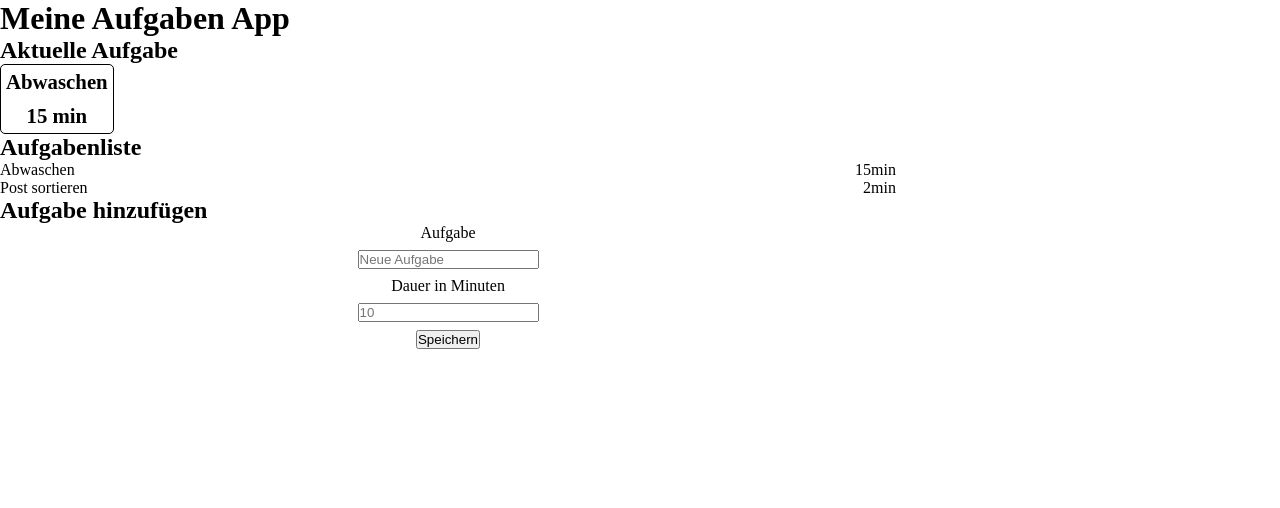
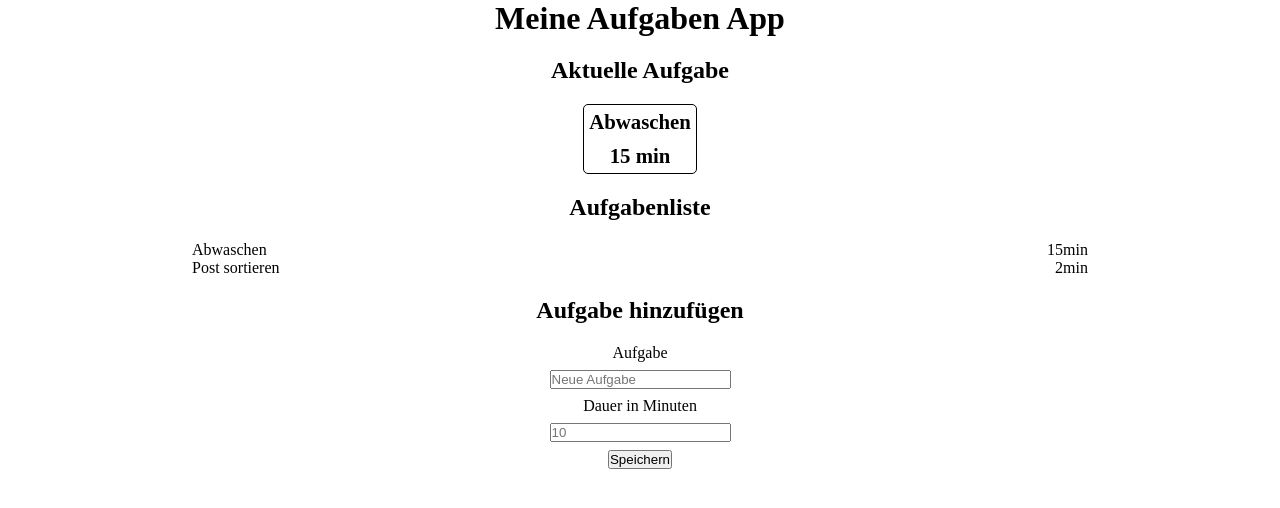
Before and after one commit to A11yship/capstone-project, a Next.js app: page / in a window 1280 px wide. Shown: the top 508 px of the page. Built offline with nearby package versions, Linux system fonts and the light colour scheme.

Commit message:
Add basic styling to the app

```diff
--- /dev/null
+++ b/src/components/StyledMain.js
@@ -0,0 +1,10 @@
+import styled from 'styled-components';
+
+const StyledMain = styled.main`
+	display: flex;
+	flex-direction: column;
+	align-items: center;
+	gap: 20px;
+`;
+
+export default StyledMain;
--- a/src/pages/index.js
+++ b/src/pages/index.js
@@ -4,6 +4,7 @@ import CurrentTask from '../components/CurrentTask/CurrentTask';
 import Form from '../components/Form/Form';
 import StyledList from '../components/List/StyledList';
 import StyledListItem from '../components/ListItem/StyledListItem';
+import StyledMain from '../components/StyledMain';
 import useStore from '../hooks/useStore';
 
 export default function HomePage() {
@@ -15,6 +16,7 @@ export default function HomePage() {
 				<title key="title">My Project</title>
 				<meta key="description" name="description" content="This is my project" />
 			</Head>
+			<StyledMain>
 				<h1>Meine Aufgaben App</h1>
 				<h2>Aktuelle Aufgabe</h2>
 				<CurrentTask />
@@ -29,6 +31,7 @@ export default function HomePage() {
 				</StyledList>
 				<h2>Aufgabe hinzufügen</h2>
 				<Form />
+			</StyledMain>
 		</>
 	);
 }
```
Lines whose indentation alone changed are shown as unchanged.
